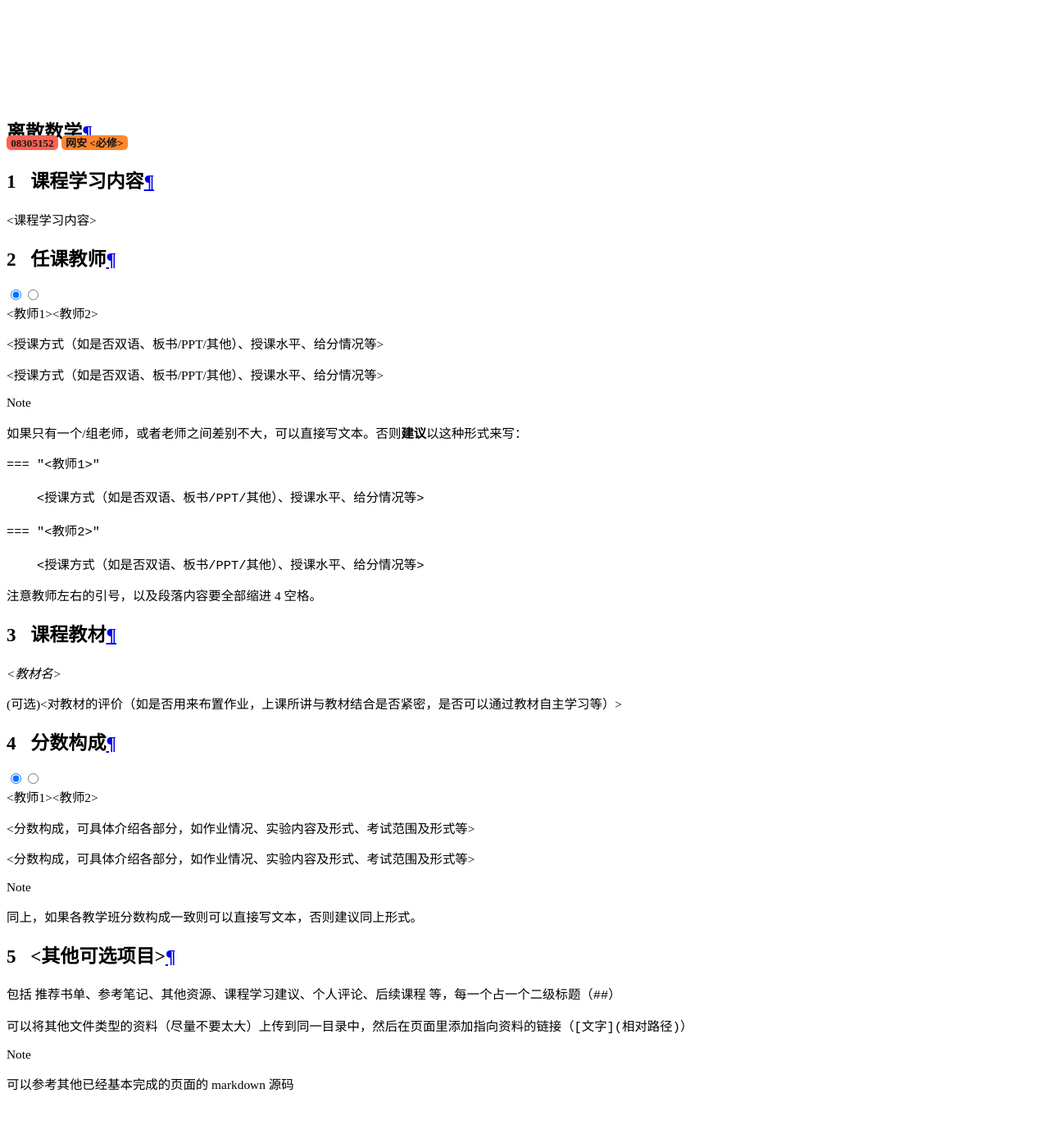
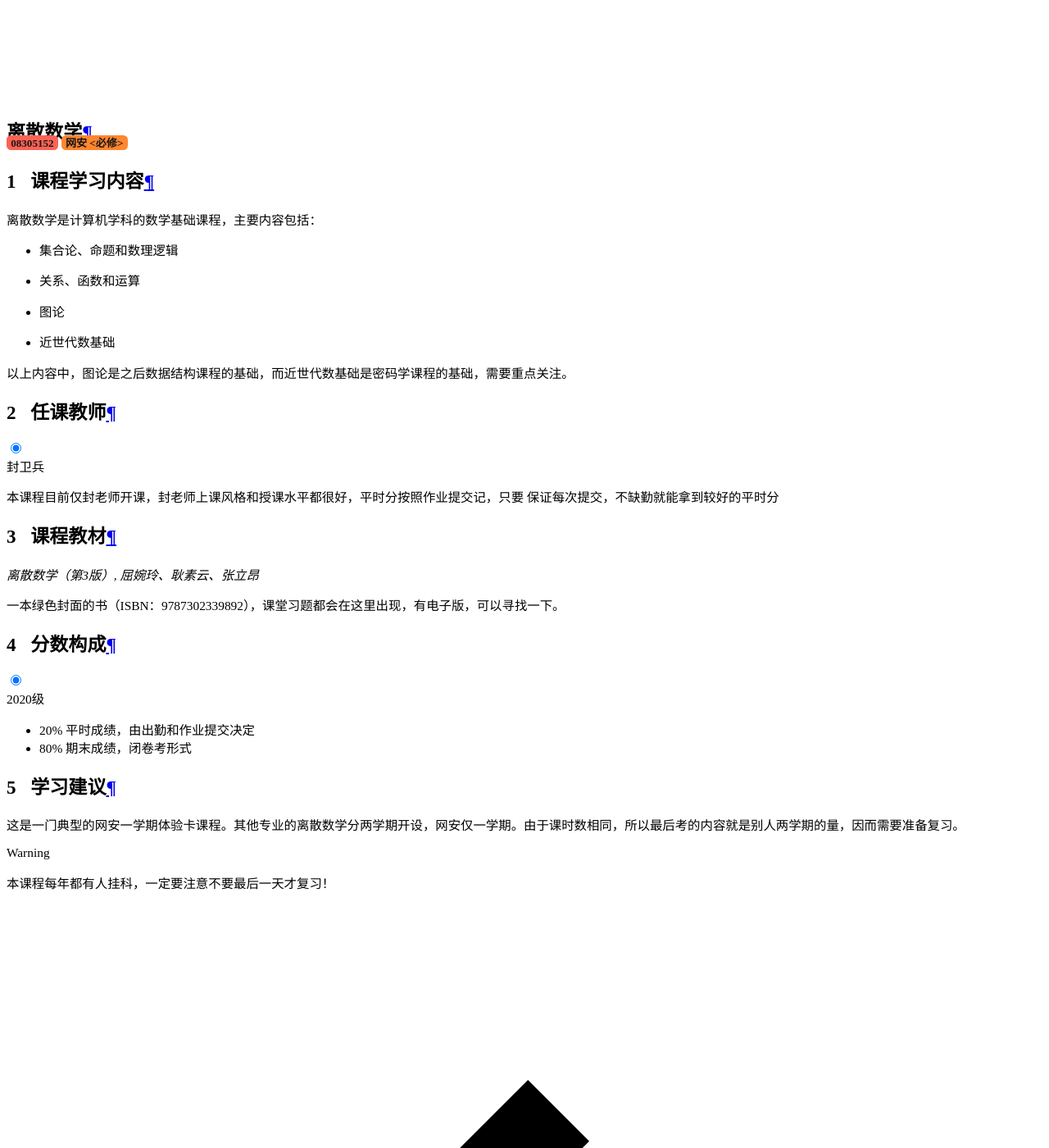
Before and after one commit to shu-cake1salie/SHU-Cyberspace-Security-101, an MkDocs documentation site: the page built from docs/1_course_computer/08305152_DM/index.md, in a window 1280 px wide and 1400 px high, scrolled down 15533 px. Shown: the whole window at 82% size. Built offline with MkDocs 1.6.1 and Material for MkDocs 9.7.7, drawn with Linux system fonts in a browser that asks for light colours; comment, search, counter and statistics services are not loaded; some of the changed text lies outside the part shown.

Commit message:
docs: 离散数学

````diff
--- a/docs/1_course_computer/08305152_DM/index.md
+++ b/docs/1_course_computer/08305152_DM/index.md
@@ -6,55 +6,41 @@
 
 ## 课程学习内容
 
-<课程学习内容>
+离散数学是计算机学科的数学基础课程，主要内容包括：
+
+- 集合论、命题和数理逻辑
+
+- 关系、函数和运算
+
+- 图论
+
+- 近世代数基础
+
+以上内容中，图论是之后数据结构课程的基础，而近世代数基础是密码学课程的基础，需要重点关注。
 
 ## 任课教师
 
-=== "<教师1>"
+=== "封卫兵"
 
-    <授课方式（如是否双语、板书/PPT/其他）、授课水平、给分情况等>
-
-=== "<教师2>"
-
-    <授课方式（如是否双语、板书/PPT/其他）、授课水平、给分情况等>
-
-!!! note
-    如果只有一个/组老师，或者老师之间差别不大，可以直接写文本。否则**建议**以这种形式来写：
-    ```markdown
-    === "<教师1>"
-
-        <授课方式（如是否双语、板书/PPT/其他）、授课水平、给分情况等>
-
-    === "<教师2>"
-
-        <授课方式（如是否双语、板书/PPT/其他）、授课水平、给分情况等>
-    ```
-    注意教师左右的引号，以及段落内容要全部缩进 4 空格。
+    本课程目前仅封老师开课，封老师上课风格和授课水平都很好，平时分按照作业提交记，只要
+    保证每次提交，不缺勤就能拿到较好的平时分
 
 ## 课程教材
 
-*<教材名>*
+*离散数学（第3版）, 屈婉玲、耿素云、张立昂*
 
-(可选)<对教材的评价（如是否用来布置作业，上课所讲与教材结合是否紧密，是否可以通过教材自主学习等）>
+一本绿色封面的书（ISBN：9787302339892），课堂习题都会在这里出现，有电子版，可以寻找一下。
 
 ## 分数构成
 
-=== "<教师1>"
+=== "2020级"
 
-    <分数构成，可具体介绍各部分，如作业情况、实验内容及形式、考试范围及形式等>
+    - 20% 平时成绩，由出勤和作业提交决定
+    - 80% 期末成绩，闭卷考形式
 
-=== "<教师2>"
+## 学习建议
 
-    <分数构成，可具体介绍各部分，如作业情况、实验内容及形式、考试范围及形式等>
+这是一门典型的网安一学期体验卡课程。其他专业的离散数学分两学期开设，网安仅一学期。由于课时数相同，所以最后考的内容就是别人两学期的量，因而需要准备复习。
 
-!!! note
-    同上，如果各教学班分数构成一致则可以直接写文本，否则建议同上形式。
-
-## <其他可选项目>
-
-包括 推荐书单、参考笔记、其他资源、课程学习建议、个人评论、后续课程 等，每一个占一个二级标题（`##`）
-
-可以将其他文件类型的资料（尽量不要太大）上传到同一目录中，然后在页面里添加指向资料的链接（`[文字](相对路径)`）
-
-!!! note
-    可以参考其他已经基本完成的页面的 markdown 源码
+!!! warning
+    本课程每年都有人挂科，一定要注意不要最后一天才复习！
````
Also changed, not shown: docs/1_course_computer/index.md (+1 -1 lines).
